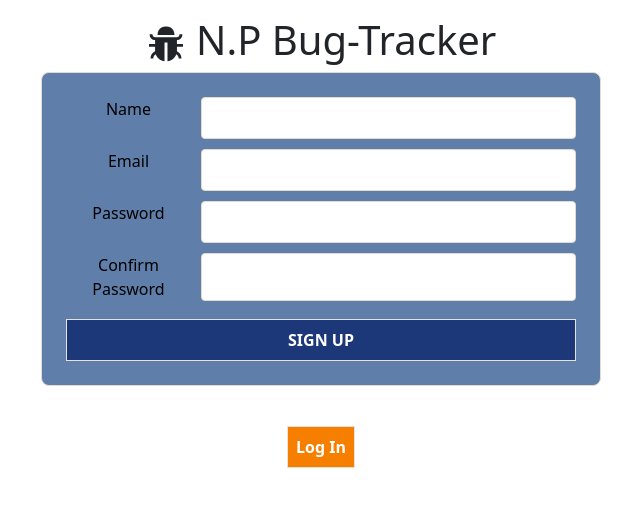
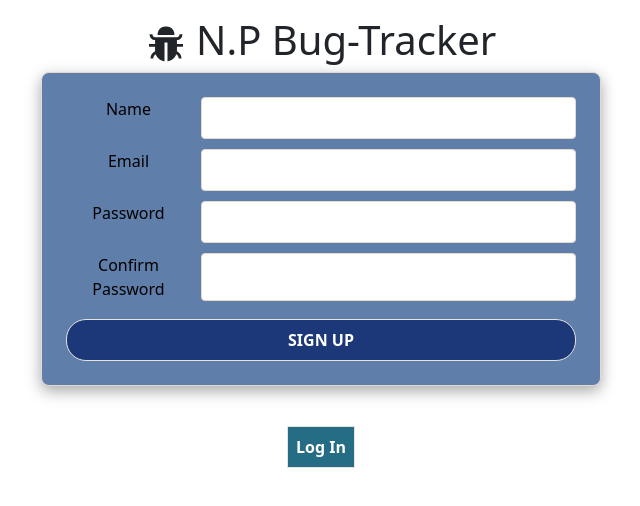
Before and after one commit to JustTheNorm/Bug-Tracker, a React (Create React App) app: page /home in a window 1280 px wide. Shown: the top 506 px of the page, without its empty margins (319-959 px from the left). Built offline with nearby package versions, Linux system fonts and the light colour scheme.

Commit message:
added css to auth page

```diff
--- a/src/App.css
+++ b/src/App.css
@@ -1,7 +1,4 @@
-.App {
-  /* text-align: center; */
 
-}
 
 body{
   background-color: #141414;
--- a/src/index.css
+++ b/src/index.css
@@ -18,7 +18,7 @@ code {
   --tan-2: #E7E2DD;
   --tan-3: #E2D9D1;
   --tan-4: #1C3879;
-  --orange: #F67F00;
+  --orange: #256D85;
   --text-light: #EAE3D2;
   --text-dark: #615954;
 }
@@ -168,4 +168,6 @@ button:disabled, form:invalid button[type="submit"] {
 button[type="submit"] {
   grid-column: span 2;
   margin: 1vmin 0 0;
+  border-radius: 20px;
+
 }
--- a/src/pages/AuthPage.js
+++ b/src/pages/AuthPage.js
@@ -16,7 +16,7 @@ const AuthPage = ({setUser}) => {
             <h1><AiFillBug className='bug-icon'/> N.P Bug-Tracker</h1>
             {showSignUp ? <SignUpForm setUser={setUser} /> : <LoginForm setUser={setUser}/>}
 
-            <button onClick={() => setShowSignUp(!showSignUp)}>
+            <button className=".button" onClick={() => setShowSignUp(!showSignUp)}>
                 {showSignUp ? "Log In" : "Sign Up"}
             </button>
         </div>
--- a/src/pages/Authpage.css
+++ b/src/pages/Authpage.css
@@ -1,3 +1,9 @@
 .auth{
     text-align: center;
+
 }
+
+.button{
+  border-radius: 20px;
+
+}
--- a/src/pages/Dashboard.css
+++ b/src/pages/Dashboard.css
@@ -22,3 +22,8 @@
     padding-bottom: 2rem;
 
 }
+
+.form-container{
+    box-shadow: rgba(0, 0, 0, 0.35) 0px 5px 15px;
+
+}
--- a/src/pages/NewTicketPage.js
+++ b/src/pages/NewTicketPage.js
@@ -9,6 +9,7 @@ const NewTicketPage = () => {
   return (
     <div className="tickets">
       <h1>My Tickets</h1>
+      <br/>
       <button className="button" onClick={()=> setButtonPopup(true)} >Create New Ticket</button>
       <br/><br/>
       <Popup trigger={buttonPopup} setTrigger={setButtonPopup}>
```
